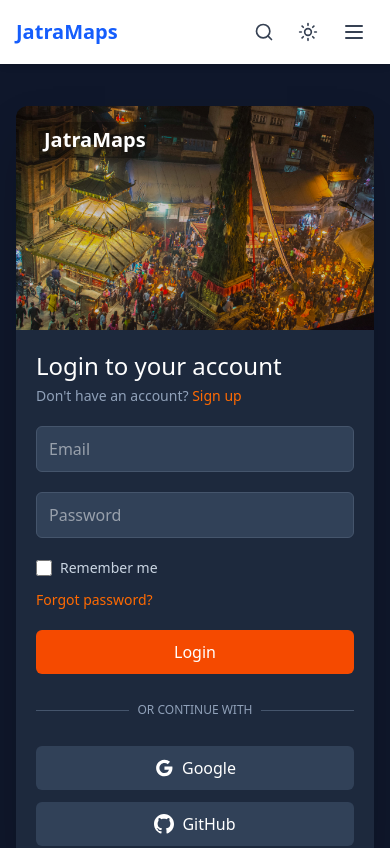
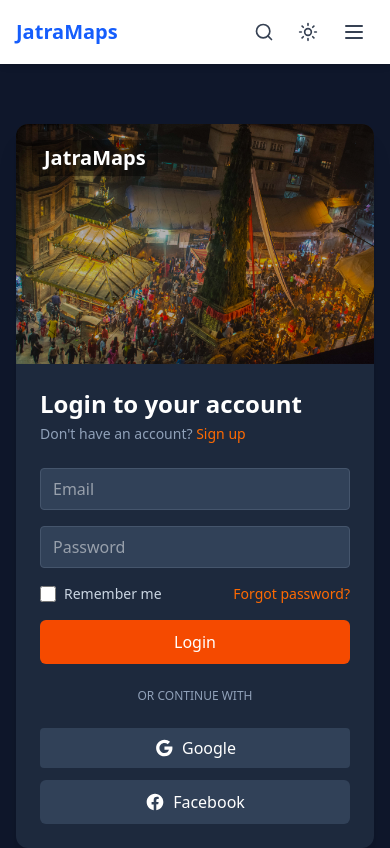
Before and after one commit to sarojbomjan/JatraMaps, a React (Vite) app: page /login in a window 390 px wide. Shown: the top 848 px of the page. Built offline with nearby package versions, Linux system fonts and the light colour scheme.

Commit message:
Modified pages

```diff
--- a/package.json
+++ b/package.json
@@ -15,6 +15,7 @@
     "react": "^19.0.0",
     "react-dom": "^19.0.0",
     "react-icons": "^5.5.0",
+    "react-responsive": "^10.0.1",
     "react-router-dom": "^7.4.0"
   },
   "devDependencies": {
--- a/src/App.jsx
+++ b/src/App.jsx
@@ -1,7 +1,7 @@
 import React, { Suspense, lazy } from 'react';
 import { BrowserRouter as Router, Routes, Route } from 'react-router-dom';
-import Navbar from './components/Navbar';
-import Footer from './components/Footer';
+import Navbar from './components/navbar';
+import Footer from './components/footer';
 
 const Home = lazy(() => import('./pages/Home'));
 const AboutUs = lazy(() => import('./pages/about'));
--- a/src/components/footer.jsx
+++ b/src/components/footer.jsx
@@ -30,7 +30,7 @@
               <a href="mailto:info@jatramaps.com" className="text-gray-400 hover:text-white transition-colors">
                 <Mail className="w-5 h-5" />
               </a>
-              <a href="tel:+1234567890" className="text-gray-400 hover:text-white transition-colors">
+              <a href="tel:+977-9803478720" className="text-gray-400 hover:text-white transition-colors">
                 <Phone className="w-5 h-5" />
               </a>
               <a href="https://maps.google.com" className="text-gray-400 hover:text-white transition-colors">
--- a/src/pages/Login.jsx
+++ b/src/pages/Login.jsx
@@ -1,130 +1,116 @@
-import { useState } from "react"
-import { Link } from "react-router-dom"
-import "../index.css"
-import MachindranathImage from "../assets/Machindranath.jpg"
+import { useState } from "react";
+import { Link } from "react-router-dom";
+import "../index.css";
+import MachindranathImage from "../assets/Machindranath.jpg";
 
 const Login = () => {
-  const [formData, setState] = useState({
+  const [formData, setFormData] = useState({
     email: "",
     password: "",
-  })
+  });
 
   const handleChange = (e) => {
-    const { name, value } = e.target
-    setState((prev) => ({
+    const { name, value } = e.target;
+    setFormData((prev) => ({
       ...prev,
       [name]: value,
-    }))
-  }
+    }));
+  };
 
   const handleSubmit = (e) => {
-    e.preventDefault()
-    console.log("Login attempt with:", formData)
-    // Add your authentication logic here
-  }
+    e.preventDefault();
+    console.log("Login attempt with:", formData);
+  };
 
   return (
-    <div className="min-h-screen bg-slate-900 flex items-center justify-center p-4 md:p-6 lg:p-8">
-      <div className="max-w-5xl w-full flex flex-col md:flex-row rounded-xl overflow-hidden shadow-2xl">
-        {/* Image section */}
-        <div className="relative w-full md:w-1/2 h-56 sm:h-64 md:h-auto">
-          <div className="absolute inset-0 bg-black/20 z-10 flex items-start p-4">
-            <h2 className="text-white font-semibold text-xl bg-black/30 px-3 py-1 rounded-md">JatraMaps</h2>
+    <div className="min-h-screen flex items-center justify-center p-4 bg-slate-900">
+      <div className="w-full max-w-4xl flex flex-col md:flex-row rounded-xl overflow-hidden shadow-xl bg-slate-800">
+
+        {/* Left: Image Section */}
+        <div className="relative w-full md:w-1/2 h-60 md:h-auto">
+          <div className="absolute inset-0 bg-black/30 flex items-start p-4">
+            <h2 className="text-white text-xl font-semibold bg-black/40 px-3 py-1 rounded-md">JatraMaps</h2>
           </div>
           <img src={MachindranathImage} alt="Machindranath festival" className="w-full h-full object-cover" />
         </div>
 
-        {/* Form section */}
-        <div className="w-full md:w-1/2 bg-slate-800 p-5 sm:p-6 md:p-8 lg:p-10">
-          <div className="space-y-5 md:space-y-6">
-            <div>
-              <h1 className="text-white text-2xl sm:text-3xl font-medium mb-1">Login to your account</h1>
-              <p className="text-slate-400 text-sm">
+        {/* Right: Login Form */}
+        <div className="w-full md:w-1/2 p-6 md:p-10">
+          <h1 className="text-white text-2xl font-semibold">Login to your account</h1>
+          <p className="text-slate-400 text-sm mt-1">
             Don't have an account?{" "}
-                <Link to="/signUp" className="text-orange-500 hover:text-orange-400 hover:underline">
-                  Sign up
-                </Link>
+            <Link to="/signUp" className="text-orange-500 hover:underline">Sign up</Link>
           </p>
-            </div>
 
-            <form onSubmit={handleSubmit} className="space-y-5">
-              <div>
+          <form onSubmit={handleSubmit} className="mt-6 space-y-4">
             <input
               type="email"
               name="email"
               value={formData.email}
               onChange={handleChange}
               placeholder="Email"
-                  className="w-full px-3 py-2.5 rounded-md bg-slate-700 border border-slate-600 text-white focus:outline-none focus:ring-2 focus:ring-orange-500 focus:border-transparent"
+              className="w-full px-3 py-2 rounded bg-slate-700 border border-slate-600 text-white focus:ring-2 focus:ring-orange-500"
               required
             />
-              </div>
 
-              <div>
             <input
               type="password"
               name="password"
               value={formData.password}
               onChange={handleChange}
               placeholder="Password"
-                  className="w-full px-3 py-2.5 rounded-md bg-slate-700 border border-slate-600 text-white focus:outline-none focus:ring-2 focus:ring-orange-500 focus:border-transparent"
+              className="w-full px-3 py-2 rounded bg-slate-700 border border-slate-600 text-white focus:ring-2 focus:ring-orange-500"
               required
             />
-              </div>
 
-              <div className="flex flex-col sm:flex-row sm:items-center sm:justify-between gap-3">
-                <div className="flex items-center space-x-2">
-                  <input
-                    type="checkbox"
-                    id="remember"
-                    className="w-4 h-4 rounded border-slate-500 bg-slate-700 text-orange-500 focus:ring-orange-500"
-                  />
-                  <label htmlFor="remember" className="text-sm font-medium text-slate-300">
-                    Remember me
+            <div className="flex justify-between items-center text-sm">
+              <label className="flex items-center space-x-2 text-slate-300">
+                <input type="checkbox" className="w-4 h-4 text-orange-500 bg-slate-700 border-slate-600 focus:ring-orange-500" />
+                <span>Remember me</span>
               </label>
-                </div>
-
-                <Link href="/forgot-password" className="text-sm text-orange-500 hover:text-orange-400 hover:underline">
-                  Forgot password?
-                </Link>
+              <Link to="/forgot-password" className="text-orange-500 hover:underline">Forgot password?</Link>
             </div>
 
             <button
               type="submit"
-                className="w-full py-2.5 px-4 rounded-md bg-orange-600 hover:bg-orange-700 text-white font-medium transition-colors duration-200"
+              className="w-full py-2.5 bg-orange-600 hover:bg-orange-700 text-white rounded-md font-medium transition"
             >
               Login
             </button>
           </form>
 
-            <div className="relative py-2">
+          {/* Divider */}
+          <div className="relative my-6">
             <div className="absolute inset-0 flex items-center">
               <div className="w-full border-t border-slate-600"></div>
             </div>
-              <div className="relative flex justify-center text-xs uppercase">
-                <span className="bg-slate-800 px-2 text-slate-400">Or continue with</span>
+            <div className="relative flex justify-center text-xs uppercase bg-slate-800 px-2 text-slate-400">
+              Or continue with
             </div>
           </div>
 
-            <div className="grid grid-cols-1 sm:grid-cols-2 gap-3 sm:gap-4">
-              <button className="flex items-center justify-center py-2.5 px-4 bg-slate-700 hover:bg-slate-600 rounded-md text-white transition-colors duration-200">
-                <svg className="w-5 h-5 mr-2" viewBox="0 0 24 24" fill="currentColor">
+          {/* Social Login Buttons */}
+          <div className="grid grid-cols-1 sm:grid-cols-2 gap-3">
+
+            <button className="flex items-center justify-center py-2 bg-slate-700 hover:bg-slate-600 rounded text-white transition">
+              <svg className="w-5 h-5 mr-2" fill="currentColor" viewBox="0 0 24 24">
                 <path d="M12.545,10.239v3.821h5.445c-0.712,2.315-2.647,3.972-5.445,3.972c-3.332,0-6.033-2.701-6.033-6.032s2.701-6.032,6.033-6.032c1.498,0,2.866,0.549,3.921,1.453l2.814-2.814C17.503,2.988,15.139,2,12.545,2C7.021,2,2.543,6.477,2.543,12s4.478,10,10.002,10c8.396,0,10.249-7.85,9.426-11.748L12.545,10.239z" />
               </svg>
               Google
             </button>
+
             <button className="flex items-center justify-center py-2.5 px-4 bg-slate-700 hover:bg-slate-600 rounded-md text-white transition-colors duration-200">
               <svg className="w-5 h-5 mr-2" viewBox="0 0 24 24" fill="currentColor">
-                  <path d="M12 0c-6.626 0-12 5.373-12 12 0 5.302 3.438 9.8 8.207 11.387.599.111.793-.261.793-.577v-2.234c-3.338.726-4.033-1.416-4.033-1.416-.546-1.387-1.333-1.756-1.333-1.756-1.089-.745.083-.729.083-.729 1.205.084 1.839 1.237 1.839 1.237 1.07 1.834 2.807 1.304 3.492.997.107-.775.418-1.305.762-1.604-2.665-.305-5.467-1.334-5.467-5.931 0-1.311.469-2.381 1.236-3.221-.124-.303-.535-1.524.117-3.176 0 0 1.008-.322 3.301 1.23.957-.266 1.983-.399 3.003-.404 1.02.005 2.047.138 3.006.404 2.291-1.552 3.297-1.23 3.297-1.23.653 1.653.242 2.874.118 3.176.77.84 1.235 1.911 1.235 3.221 0 4.609-2.807 5.624-5.479 5.921.43.372.823 1.102.823 2.222v3.293c0 .319.192.694.801.576 4.765-1.589 8.199-6.086 8.199-11.386 0-6.627-5.373-12-12-12z" />
+                <path d="M22 12c0-5.523-4.477-10-10-10S2 6.477 2 12c0 4.991 3.657 9.128 8.438 9.879v-6.987H7.898v-2.892h2.54V9.689c0-2.507 1.493-3.89 3.777-3.89 1.095 0 2.238.195 2.238.195v2.46h-1.26c-1.243 0-1.63.776-1.63 1.572v1.89h2.773l-.443 2.892h-2.33v6.987C18.343 21.128 22 16.991 22 12z" />
               </svg>
-                GitHub
+               Facebook
             </button>
           </div>
         </div>
+
       </div>
     </div>
-    </div>
-  )
-}
+  );
+};
 
-export default Login
+export default Login;
--- a/src/pages/SignUp.jsx
+++ b/src/pages/SignUp.jsx
@@ -135,13 +135,13 @@
                 Google
               </button>
 
-              {/* GitHub Button */}
+              {/* Facebook Button */}
               <button className="flex items-center justify-center py-2.5 px-4 bg-slate-700 hover:bg-slate-600 rounded-md text-white transition-colors duration-200">
-                <svg className="w-5 h-5 mr-2" viewBox="0 0 24 24" fill="currentColor">
-                  <path d="M12 0c-6.626 0-12 5.373-12 12 0 5.302 3.438 9.8 8.207 11.387.599.111.793-.261.793-.577v-2.234c-3.338.726-4.033-1.416-4.033-1.416-.546-1.387-1.333-1.756-1.333-1.756-1.089-.745.083-.729.083-.729 1.205.084 1.839 1.237 1.839 1.237 1.07 1.834 2.807 1.304 3.492.997.107-.775.418-1.305.762-1.604-2.665-.305-5.467-1.334-5.467-5.931 0-1.311.469-2.381 1.236-3.221-.124-.303-.535-1.524.117-3.176 0 0 1.008-.322 3.301 1.23.957-.266 1.983-.399 3.003-.404 1.02.005 2.047.138 3.006.404 2.291-1.552 3.297-1.23 3.297-1.23.653 1.653.242 2.874.118 3.176.77.84 1.235 1.911 1.235 3.221 0 4.609-2.807 5.624-5.479 5.921.43.372.823 1.102.823 2.222v3.293c0 .319.192.694.801.576 4.765-1.589 8.199-6.086 8.199-11.386 0-6.627-5.373-12-12-12z" />
-                </svg>
-                GitHub
-              </button>
+              <svg className="w-5 h-5 mr-2" viewBox="0 0 24 24" fill="currentColor">
+                <path d="M22 12c0-5.523-4.477-10-10-10S2 6.477 2 12c0 4.991 3.657 9.128 8.438 9.879v-6.987H7.898v-2.892h2.54V9.689c0-2.507 1.493-3.89 3.777-3.89 1.095 0 2.238.195 2.238.195v2.46h-1.26c-1.243 0-1.63.776-1.63 1.572v1.89h2.773l-.443 2.892h-2.33v6.987C18.343 21.128 22 16.991 22 12z" />
+              </svg>
+               Facebook
+            </button>
             </div>
           </div>
         </div>
```
Also changed, not shown: 1 other file (tests, documents, lock files or other folders). Lines whose indentation alone changed are shown as unchanged.
